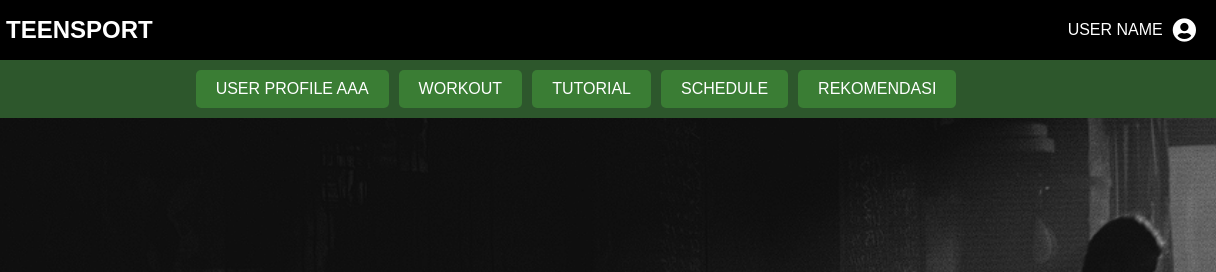
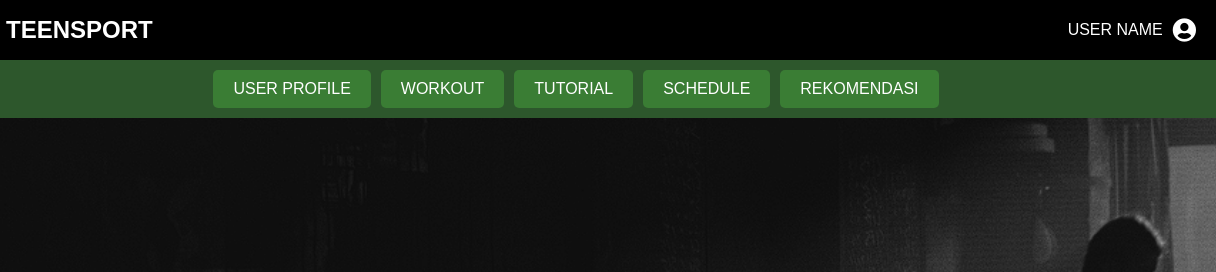
Before and after one commit to FebrizaZhifa/TeensSport, a plain HTML site: page index.html in a window 1280 px wide. Shown: the top 272 px of the page, 64-1280 px from the left. Drawn offline with Linux system fonts and the light colour scheme.

Commit message:
Update index.html

```diff
--- a/index.html
+++ b/index.html
@@ -103,7 +103,7 @@
       </div>
     </div>
     <div class="nav">
-      <a href="#"> USER PROFILE AAA</a>
+      <a href="#"> USER PROFILE </a>
       <a href="#"> WORKOUT </a>
       <a href="#"> TUTORIAL </a>
       <a href="#"> SCHEDULE </a>
```
